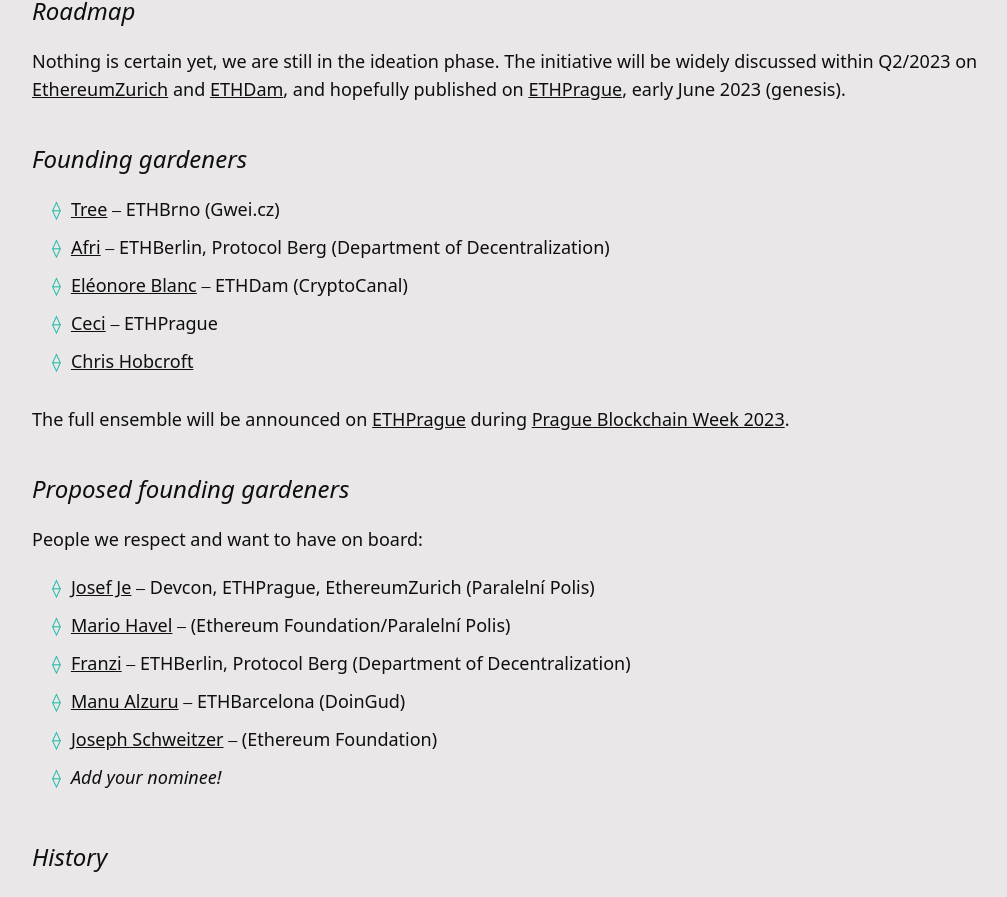
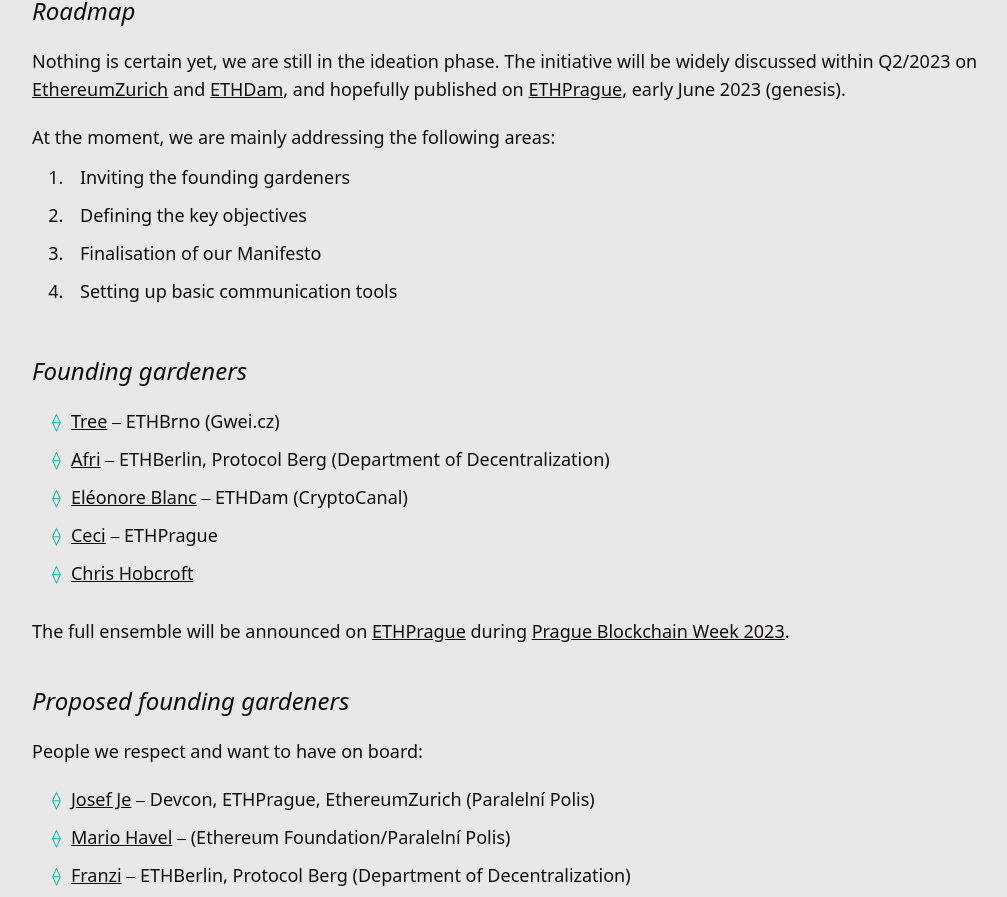
Before and after one commit to ethereumeg/landing-old, a SvelteKit app: page / in a window 1280 px wide. Shown: the part 839-1736 px from the top of the page, without its empty margins (96-1103 px from the left). Built offline with nearby package versions, Linux system fonts and the light colour scheme; a web font is replaced by a local one.

Commit message:
add key areas to roadmap

```diff
--- a/src/routes/+page.svelte
+++ b/src/routes/+page.svelte
@@ -59,6 +59,17 @@
       Nothing is certain yet, we are still in the ideation phase.
 
       The initiative will be widely discussed within Q2/2023 on <a href="https://ethereumzuri.ch/">EthereumZurich</a> and <a href="https://www.ethdam.com/">ETHDam</a>, and hopefully published on <a href="https://ethprague.com/">ETHPrague</a>, early June 2023 (genesis).
+    </div>
+    <div class="text-lg mt-5">
+      At the moment, we are mainly addressing the following areas:
+    </div>
+    <div class="text-lg mt-3">
+      <ul class="list-number">
+        <li>Inviting the founding gardeners</li>
+        <li>Defining the key objectives</li>
+        <li>Finalisation of our Manifesto</li>
+        <li>Setting up basic communication tools</li>
+      </ul>
     </div>
 
     <h2 class="head2">Founding gardeners</h2>
@@ -133,7 +144,7 @@
   .list {
     @apply ml-2;
   }
-  .list li {
+  .list li, .list-number li {
     @apply pl-3 mb-2.5;
   }
   .list-number {
```
